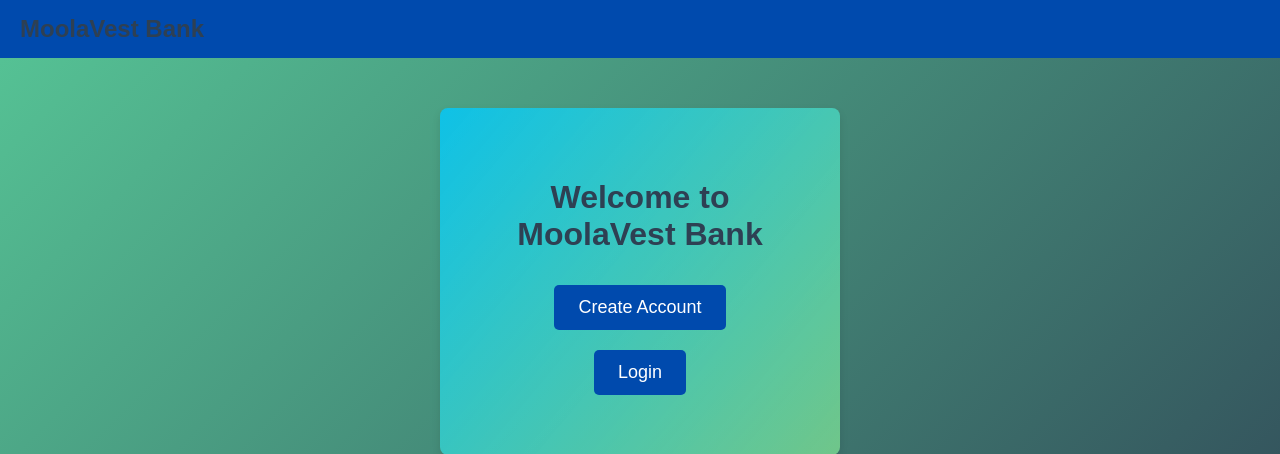
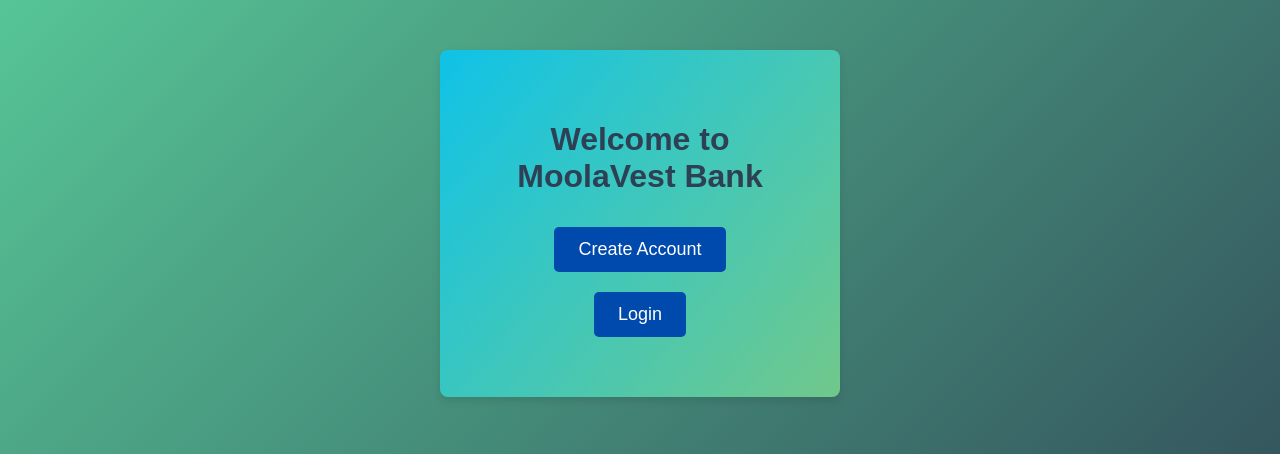
Before and after one commit to ThakeerMoola/BankingWebApp, a Flask app: page / in a window 1280 px wide. Shown: the top 454 px of the page. Run offline with Flask 3, Linux system fonts and the light colour scheme.

Commit message:
updated code

```diff
--- a/templates/index.html
+++ b/templates/index.html
@@ -8,13 +8,6 @@
 
 </head>
 <body>
-    <!-- Header Section -->
-    <header class="header">
-        <div class="logo">
-            <h2>MoolaVest Bank</h2>
-        </div>
-
-    </header>
 
     <!-- Main Content -->
     <div class="container">
```
Also changed, not shown: templates/create_account.html (+2 -6 lines), templates/dashboard.html (+1 -9 lines), templates/login.html (+1 -6 lines).
